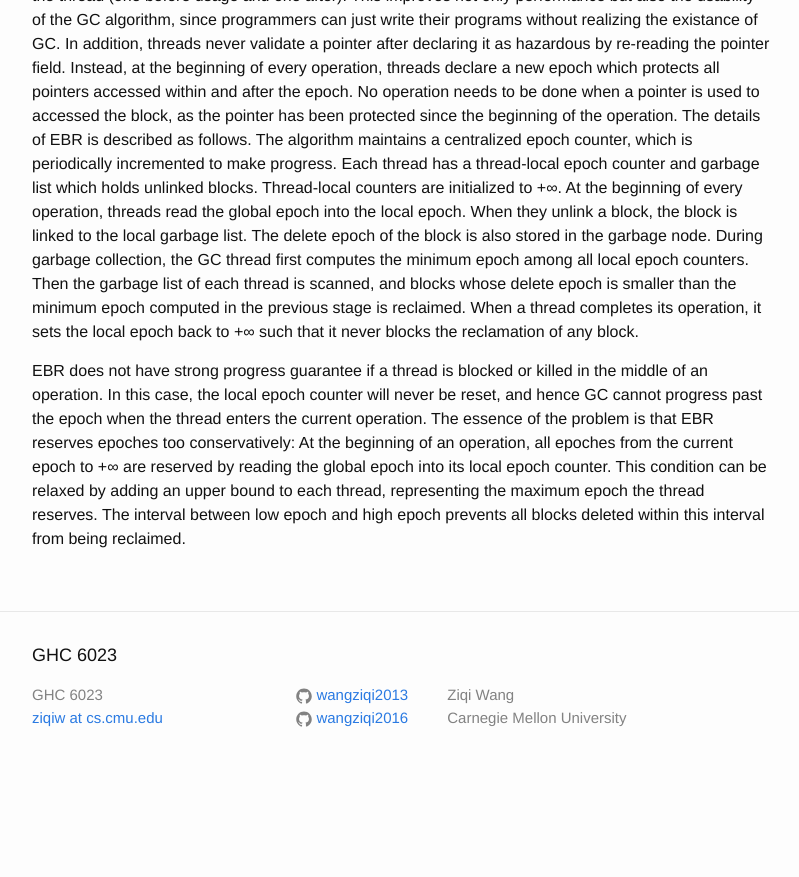
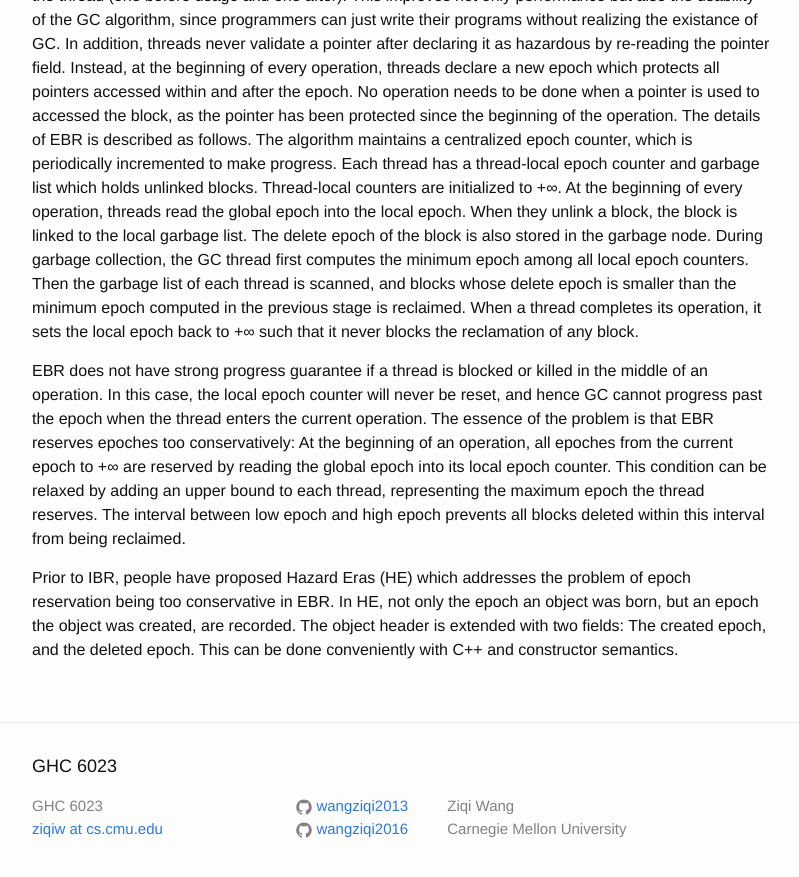
Before and after one commit to wangziqi2013/wangziqi2013.github.io, a Jekyll site: the page built from _posts/2018-12-28-Interval-Based-Memory-Reclamation.markdown, in a window 1280 px wide and 900 px high, scrolled down 1336 px. Shown: the top 877 px of the window, without its empty margins (238-1037 px from the left). Built offline with Jekyll 4.4.1, drawn with Linux system fonts in a browser that asks for light colours; before the commit the page ends 2125 px from its top, so only the background shows below that.

Commit message:
Working on HE

```diff
--- a/_posts/2018-12-28-Interval-Based-Memory-Reclamation.markdown
+++ b/_posts/2018-12-28-Interval-Based-Memory-Reclamation.markdown
@@ -67,3 +67,8 @@ beginning of an operation, all epoches from the current epoch to +&infin; are re
 into its local epoch counter. This condition can be relaxed by adding an upper bound to each thread, representing the
 maximum epoch the thread reserves. The interval between low epoch and high epoch prevents all blocks deleted within
 this interval from being reclaimed.
+
+Prior to IBR, people have proposed Hazard Eras (HE) which addresses the problem of epoch reservation being too
+conservative in EBR. In HE, not only the epoch an object was born, but an epoch the object was created, are recorded.
+The object header is extended with two fields: The created epoch, and the deleted epoch. This can be done conveniently
+with C++ and constructor semantics.
```
